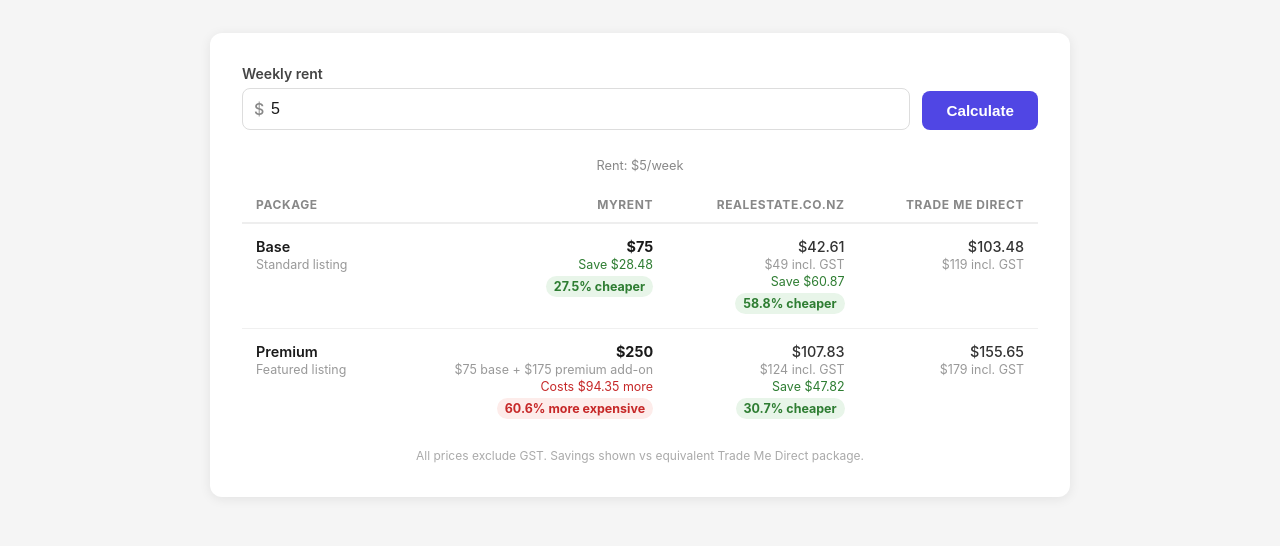
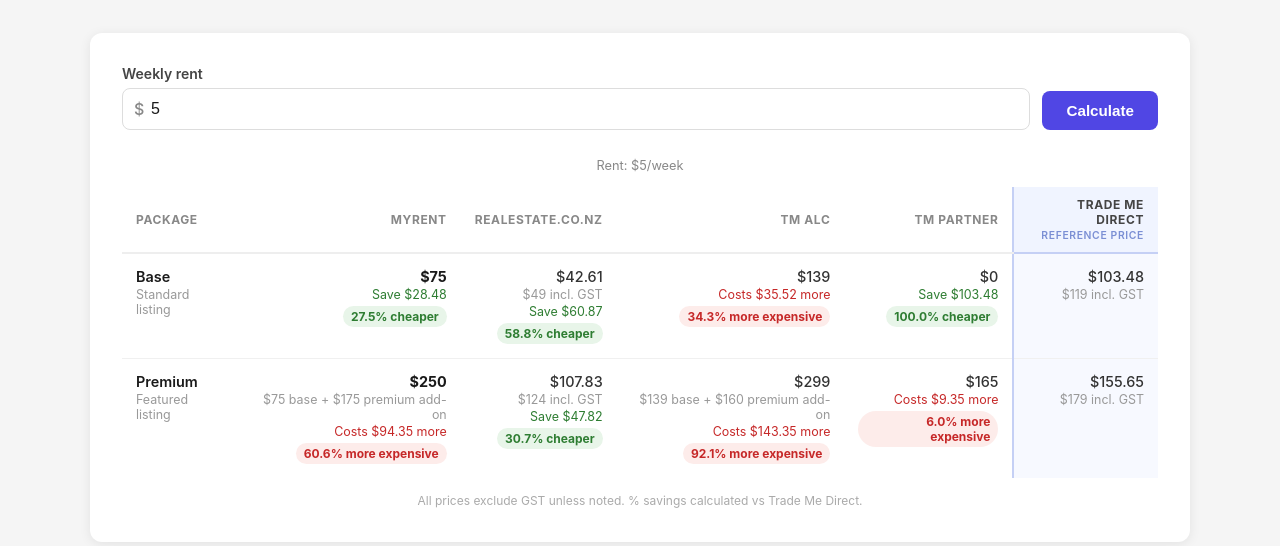
Before and after one commit to gsarvidson/myrentprices, a plain HTML site: page index.html in a window 1280 px wide. Both pictures are taken after typing "5" into the empty fields and a click on the button "Calculate". Shown: the part 112-658 px from the top of the page. Drawn offline with Linux system fonts and the light colour scheme.

Commit message:
Add files via upload

```diff
--- a/index.html
+++ b/index.html
@@ -41,7 +41,7 @@
       box-shadow: 0 2px 12px rgba(0,0,0,0.08);
       padding: 32px;
       width: 100%;
-      max-width: 860px;
+      max-width: 1100px;
     }
 
     .input-group {
@@ -162,6 +162,29 @@
       text-align: right;
     }
 
+    /* Reference column highlight (Trade Me Direct) */
+    th.ref-col {
+      color: #444 !important;
+      background: #f0f4ff;
+      border-bottom: 2px solid #c5d0f5 !important;
+      border-left: 2px solid #c5d0f5;
+    }
+
+    td.ref-col {
+      background: #f7f9ff;
+      border-left: 2px solid #c5d0f5;
+    }
+
+    .ref-label {
+      display: block;
+      font-size: 0.65rem;
+      font-weight: 600;
+      color: #7b8fd4;
+      text-transform: uppercase;
+      letter-spacing: 0.06em;
+      margin-top: 2px;
+    }
+
     .package-name {
       font-weight: 600;
       color: #1a1a1a;
@@ -178,7 +201,7 @@
       color: #333;
     }
 
-    .price-myrent {
+    .price-bold {
       font-weight: 700;
       color: #1a1a1a;
     }
@@ -187,7 +210,7 @@
       display: inline-block;
       background: #e8f5e9;
       color: #2e7d32;
-      font-size: 0.78rem;
+      font-size: 0.75rem;
       font-weight: 700;
       padding: 3px 8px;
       border-radius: 20px;
@@ -247,20 +270,22 @@
           <th>Package</th>
           <th>MyRent</th>
           <th>Realestate.co.nz</th>
-          <th>Trade Me Direct</th>
+          <th>TM ALC</th>
+          <th>TM Partner</th>
+          <th class="ref-col">Trade Me Direct<span class="ref-label">reference price</span></th>
         </tr>
       </thead>
       <tbody id="tableBody"></tbody>
     </table>
-    <p class="footer-note">All prices exclude GST. Savings shown vs equivalent Trade Me Direct package.</p>
+    <p class="footer-note">All prices exclude GST unless noted. % savings calculated vs Trade Me Direct.</p>
   </div>
 </div>
 
 <script>
-  // Trade Me Direct pricing — ex GST for display, inc GST shown in small print
   const GST = 1.15;
   const exGst = n => Math.round(n / GST * 100) / 100;
 
+  // Trade Me Direct — variable by rent bracket (inc GST listed, shown ex GST)
   const tmPricing = [
     { maxRent: 199,  base: exGst(119), baseGst: 119, premium: exGst(179), premiumGst: 179 },
     { maxRent: 299,  base: exGst(119), baseGst: 119, premium: exGst(179), premiumGst: 179 },
@@ -271,15 +296,21 @@
     { maxRent: Infinity, base: exGst(339), baseGst: 339, premium: exGst(509), premiumGst: 509 },
   ];
 
-  // MyRent pricing ex GST
+  // MyRent — flat, ex GST
   const myrentBase    = 75;
-  const myrentPremium = 250;
+  const myrentPremium = 250; // $75 base + $175 add-on
 
-  // Realestate.co.nz flat rates (inc GST) — converted to ex GST for display
-  const reaBase    = exGst(49);
-  const reaBaseGst = 49;
-  const reaPremium    = exGst(124);
-  const reaPremiumGst = 124;
+  // Realestate.co.nz — flat, inc GST
+  const reaBase       = exGst(49);   const reaBaseGst    = 49;
+  const reaPremium    = exGst(124);  const reaPremiumGst = 124;
+
+  // TM ALC — flat, ex GST
+  const alcBase       = 139;
+  const alcPremium    = 139 + 160; // $299
+
+  // TM Partner — flat, ex GST
+  const partnerBase    = 0;
+  const partnerPremium = 165;
 
   function getTMPrices(rent) {
     for (const tier of tmPricing) {
@@ -292,8 +323,16 @@
     return '$' + n.toFixed(2).replace(/\.00$/, '');
   }
 
-  function savingsPct(myrent, tm) {
-    return ((tm - myrent) / tm * 100).toFixed(1);
+  // Returns HTML showing price + comparison vs reference (TM Direct)
+  function comparisonCell(price, ref, priceHtml) {
+    if (ref === 0) return priceHtml; // can't divide by zero
+    const diff = ref - price;
+    const pct = Math.abs((diff / ref) * 100).toFixed(1);
+    const cheaper = diff > 0;
+    const badge = cheaper
+      ? `<div class="savings-amount">Save ${fmt(diff)}</div><div><span class="savings-badge">${pct}% cheaper</span></div>`
+      : `<div class="savings-amount more-expensive">Costs ${fmt(Math.abs(diff))} more</div><div><span class="savings-badge more-expensive">${pct}% more expensive</span></div>`;
+    return priceHtml + badge;
   }
 
   document.getElementById('calcForm').addEventListener('submit', function(e) {
@@ -302,67 +341,53 @@
     if (!rent || rent <= 0) return;
 
     const tm = getTMPrices(rent);
-    const results = document.getElementById('results');
-    const tableBody = document.getElementById('tableBody');
-    const rentLabel = document.getElementById('rentLabel');
-
-    rentLabel.textContent = `Rent: $${rent}/week`;
+    document.getElementById('rentLabel').textContent = `Rent: $${rent}/week`;
 
     const packages = [
       {
-        name: 'Base',
-        desc: 'Standard listing',
-        myrent: myrentBase,
-        tm: tm.base,
-        tmGst: tm.baseGst,
-        rea: reaBase,
-        reaGst: reaBaseGst,
+        name: 'Base', desc: 'Standard listing',
+        myrent: myrentBase, myrentNote: null,
+        rea: reaBase, reaGst: reaBaseGst,
+        alc: alcBase, alcNote: null,
+        partner: partnerBase, partnerNote: null,
+        tm: tm.base, tmGst: tm.baseGst,
       },
       {
-        name: 'Premium',
-        desc: 'Featured listing',
-        myrent: myrentPremium,
-        tm: tm.premium,
-        tmGst: tm.premiumGst,
-        rea: reaPremium,
-        reaGst: reaPremiumGst,
+        name: 'Premium', desc: 'Featured listing',
+        myrent: myrentPremium, myrentNote: '$75 base + $175 premium add-on',
+        rea: reaPremium, reaGst: reaPremiumGst,
+        alc: alcPremium, alcNote: '$139 base + $160 premium add-on',
+        partner: partnerPremium, partnerNote: null,
+        tm: tm.premium, tmGst: tm.premiumGst,
       },
     ];
 
-    tableBody.innerHTML = packages.map(pkg => {
-      const diff = pkg.tm - pkg.myrent;
-      const cheaper = diff > 0;
-      const pct = Math.abs((diff / pkg.tm) * 100).toFixed(1);
-      const myrentDisplay = pkg.name === 'Premium'
-        ? `<div class="price-myrent">${fmt(pkg.myrent)}</div><div class="package-desc">$75 base + $175 premium add-on</div>`
-        : `<div class="price-myrent">${fmt(pkg.myrent)}</div>`;
-      const diffLabel = cheaper
-        ? `<div class="savings-amount">Save ${fmt(diff)}</div><div><span class="savings-badge">${pct}% cheaper</span></div>`
-        : `<div class="savings-amount more-expensive">Costs ${fmt(Math.abs(diff))} more</div><div><span class="savings-badge more-expensive">${pct}% more expensive</span></div>`;
+    document.getElementById('tableBody').innerHTML = packages.map(pkg => {
+      // MyRent cell
+      const myrentPriceHtml = `<div class="price-bold">${fmt(pkg.myrent)}</div>${pkg.myrentNote ? `<div class="package-desc">${pkg.myrentNote}</div>` : ''}`;
+
+      // REA cell
+      const reaPriceHtml = `<div class="price">${fmt(pkg.rea)}</div><div class="package-desc">${fmt(pkg.reaGst)} incl. GST</div>`;
+
+      // TM ALC cell
+      const alcPriceHtml = `<div class="price">${fmt(pkg.alc)}</div>${pkg.alcNote ? `<div class="package-desc">${pkg.alcNote}</div>` : ''}`;
+
+      // TM Partner cell
+      const partnerPriceHtml = pkg.partner === 0
+        ? `<div class="price">$0</div>`
+        : `<div class="price">${fmt(pkg.partner)}</div>`;
+
       return `
         <tr>
           <td>
             <div class="package-name">${pkg.name}</div>
             <div class="package-desc">${pkg.desc}</div>
           </td>
-          <td>
-            ${myrentDisplay}
-            ${diffLabel}
-          </td>
-          <td>
-            ${(() => {
-              const reaDiff = pkg.tm - pkg.rea;
-              const reaCheaper = reaDiff > 0;
-              const reaPct = Math.abs((reaDiff / pkg.tm) * 100).toFixed(1);
-              const reaDiffLabel = reaCheaper
-                ? `<div class="savings-amount">Save ${fmt(reaDiff)}</div><div><span class="savings-badge">${reaPct}% cheaper</span></div>`
-                : `<div class="savings-amount more-expensive">Costs ${fmt(Math.abs(reaDiff))} more</div><div><span class="savings-badge more-expensive">${reaPct}% more expensive</span></div>`;
-              return `<div class="price">${fmt(pkg.rea)}</div>
-            <div class="package-desc">${fmt(pkg.reaGst)} incl. GST</div>
-            ${reaDiffLabel}`;
-            })()}
-          </td>
-          <td>
+          <td>${comparisonCell(pkg.myrent, pkg.tm, myrentPriceHtml)}</td>
+          <td>${comparisonCell(pkg.rea, pkg.tm, reaPriceHtml)}</td>
+          <td>${comparisonCell(pkg.alc, pkg.tm, alcPriceHtml)}</td>
+          <td>${comparisonCell(pkg.partner, pkg.tm, partnerPriceHtml)}</td>
+          <td class="ref-col">
             <div class="price">${fmt(pkg.tm)}</div>
             <div class="package-desc">${fmt(pkg.tmGst)} incl. GST</div>
           </td>
@@ -370,7 +395,7 @@
       `;
     }).join('');
 
-    results.classList.add('visible');
+    document.getElementById('results').classList.add('visible');
   });
 </script>
 </body>
```
